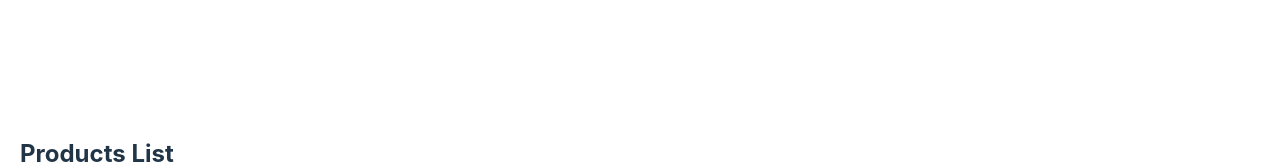
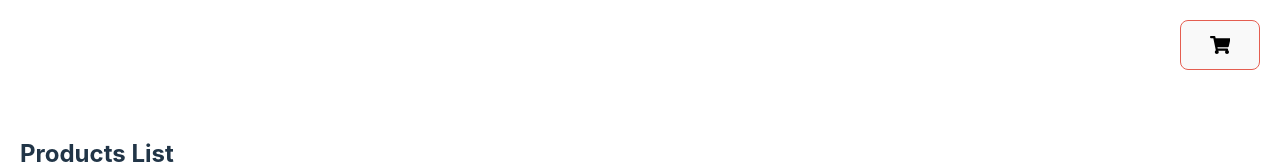
Before and after one commit to MartinDCalderonP/n5-challenge, a React (Vite) app: page / in a window 1280 px wide. Shown: the top 164 px of the page. Built offline with nearby package versions, Linux system fonts and the light colour scheme.

Commit message:
feat: add CartButton component

```diff
--- a/src/App.tsx
+++ b/src/App.tsx
@@ -1,9 +1,11 @@
 import styles from './App.module.scss'
+import CartButton from './components/CartButton'
 import ProductsList from './components/ProductsList'
 
 const App = () => {
   return (
     <main className={styles.mainContainer}>
+      <CartButton />
       <ProductsList />
     </main>
   )
--- /dev/null
+++ b/src/components/CartButton/index.tsx
@@ -0,0 +1,19 @@
+import styles from './styles.module.scss'
+import { FaShoppingCart } from 'react-icons/fa'
+import useCart from '../../hook/useCart'
+
+const CartButton = () => {
+  const productsCount = useCart().cartItems.length
+
+  return (
+    <button className={styles.cartButton}>
+      <FaShoppingCart />
+
+      {productsCount > 0 && (
+        <p className={styles.productsCount}>{productsCount}</p>
+      )}
+    </button>
+  )
+}
+
+export default CartButton
--- /dev/null
+++ b/src/components/CartButton/styles.module.scss
@@ -0,0 +1,24 @@
+.cartButton {
+  align-items: center;
+  display: flex;
+  height: 50px;
+  justify-content: center;
+  position: fixed;
+  right: 1.25rem;
+  top: 1.25rem;
+  width: 80px;
+  font-size: 24px;
+  z-index: 10;
+  border: 1px solid #e45d50;
+
+  .productsCount {
+    background-color: #e45d50;
+    border-radius: 50%;
+    width: 0.9375rem;
+    height: 0.9375rem;
+    font-size: 0.75rem;
+    position: absolute;
+    top: 0;
+    right: 1rem;
+  }
+}
```
